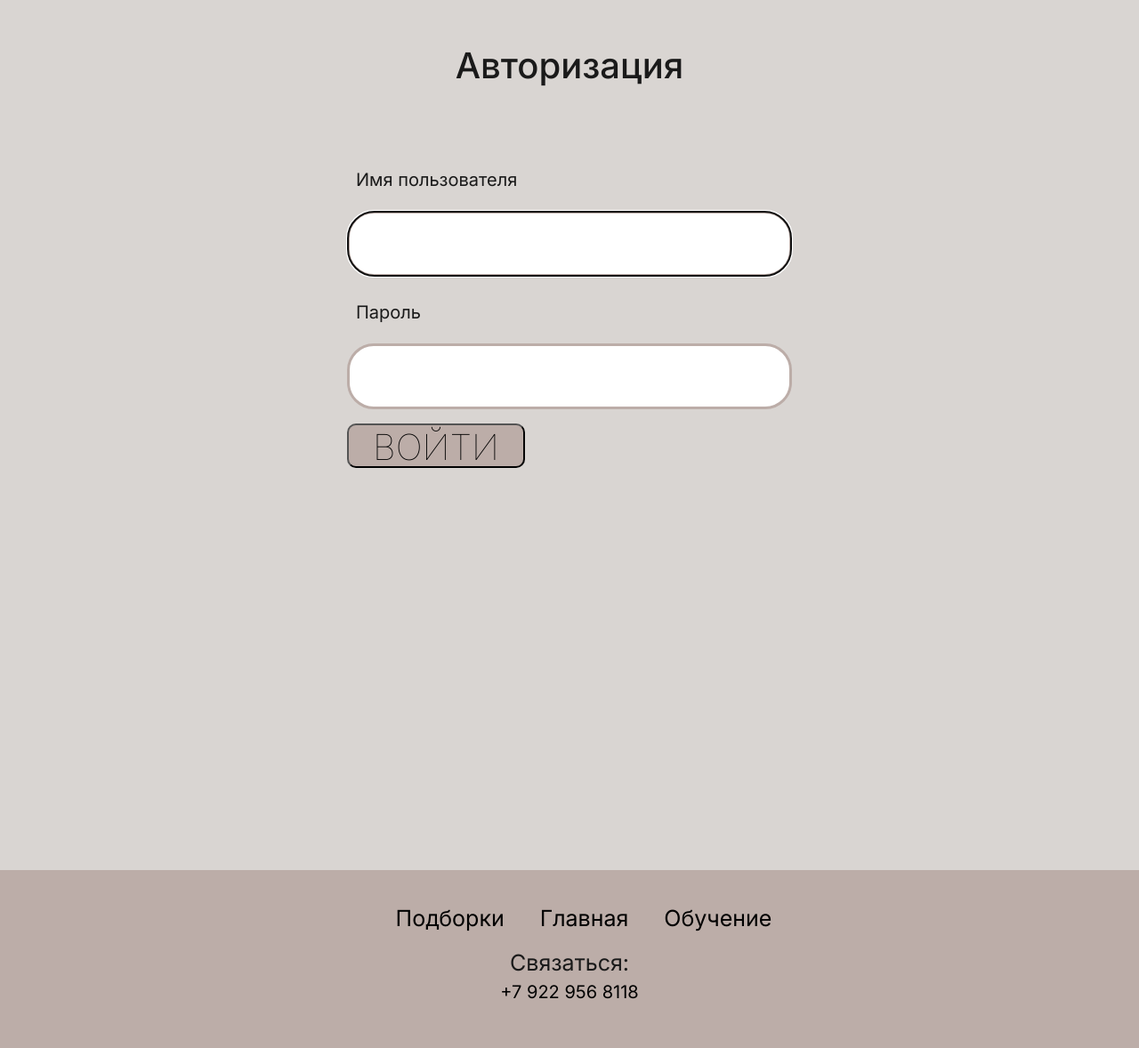
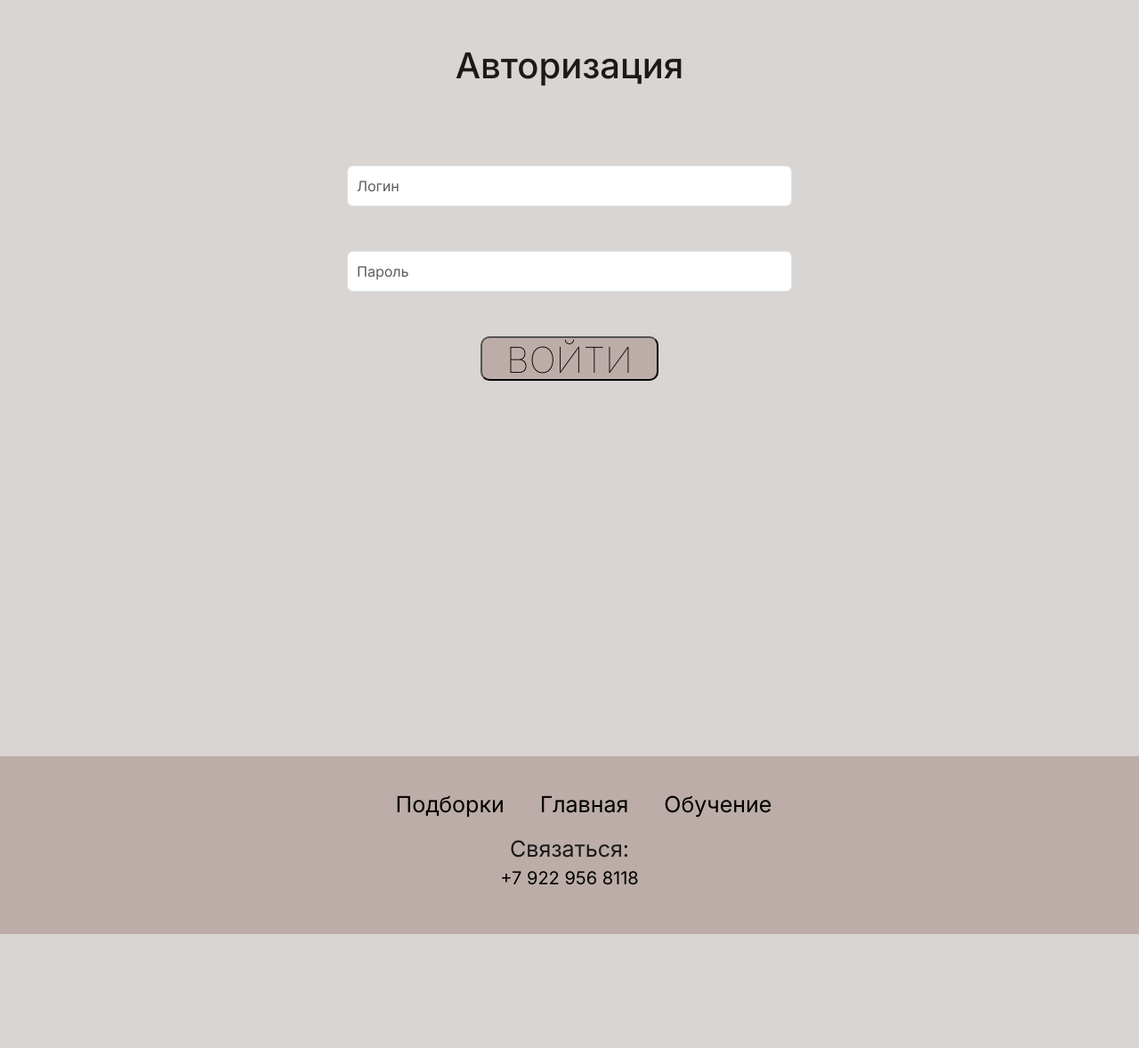
Before and after one commit to mariaemel/Miike, a Django app: page /users/login/?next=/users/profile/edit/ in a window 1280 px wide. Shown: the part 74-1252 px from the top of the page at 89% size. After the commit the page ends 1124 px from the top, so only its background shows below. Run offline with Django 5.2, Linux system fonts and the light colour scheme.

Commit message:
register and profile forms

```diff
--- a/main/static/main/css/main.css
+++ b/main/static/main/css/main.css
@@ -656,3 +656,8 @@ input, textarea, select {
     color: black;
     text-decoration: none;
 }
+
+.like-button-1.disabled {
+    opacity: 0.5;
+    pointer-events: none; /* Отключаем кликабельность */
+}
--- a/users/forms.py
+++ b/users/forms.py
@@ -1,13 +1,40 @@
 from django import forms
 from django.contrib.auth import get_user_model
-from django.contrib.auth.forms import UserCreationForm
+from django.contrib.auth.forms import UserCreationForm, AuthenticationForm
 
 from users.models import Profile
 
+class CustomAuthenticationForm(AuthenticationForm):
+    username = forms.CharField(
+        widget=forms.TextInput(attrs={
+            'class': 'form-control',
+            'style': 'width: 100%; margin-bottom: 20px; padding: 10px;',
+            'placeholder': 'Логин'
+        })
+    )
+    password = forms.CharField(
+        widget=forms.PasswordInput(attrs={
+            'class': 'form-control',
+            'style': 'width: 100%; margin-bottom: 20px; padding: 10px;',
+            'placeholder': 'Пароль'
+        })
+    )
 
 class LoginUserForm(forms.Form):
-    username = forms.CharField(label="Логин", widget=forms.TextInput(attrs={'class': 'form-input'}))
-    password = forms.CharField(label="Пароль", widget=forms.PasswordInput(attrs={'class': 'form-input'}))
+    username = forms.CharField(
+        widget=forms.TextInput(attrs={
+            'class': 'form-control',
+            'style': 'width:60%; margin-left:185px; margin-bottom:20px; margin-top:-70px',
+            'placeholder': 'Логин'
+        })
+    )
+    password = forms.CharField(
+        widget=forms.PasswordInput(attrs={
+            'class': 'form-control',
+            'style': 'width:60%; margin-left:185px; margin-bottom:20px',
+            'placeholder': 'Пароль'
+        })
+    )
 
     class Meta:
         model = get_user_model()
@@ -15,9 +42,27 @@ class LoginUserForm(forms.Form):
 
 
 class RegisterUserForm(UserCreationForm):
-    username = forms.CharField(label="Логин", widget=forms.TextInput(attrs={'class': 'form-input'}))
-    password1 = forms.CharField(label="Пароль", widget=forms.PasswordInput(attrs={'class': 'form-input'}))
-    password2 = forms.CharField(label="Повторите пароль", widget=forms.PasswordInput(attrs={'class': 'form-input'}))
+    username = forms.CharField(
+        widget=forms.TextInput(attrs={
+            'class': 'form-control',
+            'style': 'width: 100%; margin-bottom: 20px; padding: 10px;',
+            'placeholder': 'Логин'
+        })
+    )
+    password1 = forms.CharField(
+        widget=forms.PasswordInput(attrs={
+            'class': 'form-control',
+            'style': 'width: 100%; margin-bottom: 20px; padding: 10px;',
+            'placeholder': 'Пароль'
+        })
+    )
+    password2 = forms.CharField(
+        widget=forms.PasswordInput(attrs={
+            'class': 'form-control',
+            'style': 'width: 100%; margin-bottom: 20px; padding: 10px;',
+            'placeholder': 'Повторите пароль'
+        })
+    )
 
     class Meta:
         model = get_user_model()
@@ -28,11 +73,22 @@ class RegisterUserForm(UserCreationForm):
             'last_name': 'Фамилия',
         }
         widgets = {
-            'email': forms.TextInput(attrs={'class': 'form-input'}),
-            'first_name': forms.TextInput(attrs={'class': 'form-input'}),
-            'last_name': forms.TextInput(attrs={'class': 'form-input'}),
+            'email': forms.TextInput(attrs={
+                'class': 'form-control',
+                'style': 'width: 100%; margin-bottom: 20px; padding: 10px;',
+                'placeholder': 'E-mail'
+            }),
+            'first_name': forms.TextInput(attrs={
+                'class': 'form-control',
+                'style': 'width: 100%; margin-bottom: 20px; padding: 10px;',
+                'placeholder': 'Имя'
+            }),
+            'last_name': forms.TextInput(attrs={
+                'class': 'form-control',
+                'style': 'width: 100%; margin-bottom: 20px; padding: 10px;',
+                'placeholder': 'Фамилия'
+            }),
         }
-
 
     def clean_email(self):
         email = self.cleaned_data['email']
@@ -40,18 +96,58 @@ class RegisterUserForm(UserCreationForm):
             raise forms.ValidationError("Такой E-mail уже существует!")
         return email
 
-
 class ProfileUserForm(forms.ModelForm):
-    first_name = forms.CharField(label="Имя", widget=forms.TextInput(attrs={'class': 'form-input'}))
-    last_name = forms.CharField(label="Фамилия", widget=forms.TextInput(attrs={'class': 'form-input'}))
-    bio = forms.CharField(label="Информация о себе", widget=forms.Textarea(attrs={'class': 'form-input', 'rows': 5, 'style': 'height: 150px;'}), required=False)
-    birth_date = forms.DateField(label="Дата рождения", widget=forms.DateInput(attrs={'class': 'form-input', 'type': 'date'}), required=False)
-    avatar = forms.ImageField(label="Аватар", widget=forms.FileInput(attrs={'class': 'form-input'}), required=False)
+    first_name = forms.CharField(
+        label="Имя",
+        widget=forms.TextInput(attrs={
+            'class': 'form-control',
+            'style': 'width:60%; margin-left:185px; margin-bottom:-20px; margin-top:-70px',
+            'placeholder': 'Имя'
+        })
+    )
+    last_name = forms.CharField(
+        label="Фамилия",
+        widget=forms.TextInput(attrs={
+            'class': 'form-control',
+            'style': 'width:60%; margin-left:185px; margin-bottom:-20px',
+            'placeholder': 'Фамилия'
+        })
+    )
+    bio = forms.CharField(
+        label="Информация о себе",
+        widget=forms.Textarea(attrs={
+            'class': 'form-control',
+            'style': 'width:60%; margin-left:185px; margin-bottom:-20px; height: 150px;',
+            'placeholder': 'Информация о себе'
+        }),
+        required=False
+    )
+    birth_date = forms.DateField(
+        label="Дата рождения",
+        widget=forms.DateInput(attrs={
+            'class': 'form-control',
+            'style': 'width:60%; margin-left:185px; margin-bottom:-20px',
+            'type': 'date',
+            'placeholder': 'Дата рождения'
+        }),
+        required=False
+    )
+    avatar = forms.ImageField(
+        label="Аватар",
+        widget=forms.FileInput(attrs={
+            'class': 'form-control',
+            'style': 'width:60%; margin-left:185px; margin-bottom:-20px',
+            'placeholder': 'Загрузите аватар'
+        }),
+        required=False
+    )
 
     class Meta:
         model = Profile
-        fields = ['avatar', 'bio', 'birth_date']
+        fields = ['first_name', 'last_name', 'avatar', 'bio', 'birth_date']
         labels = {
+            'first_name': 'Имя',
+            'last_name': 'Фамилия',
             'avatar': 'Аватар',
             'bio': 'Информация о себе',
             'birth_date': 'Дата рождения',
--- a/users/templates/users/login.html
+++ b/users/templates/users/login.html
@@ -1,17 +1,18 @@
 {% extends 'main/layout.html' %}
 
 {% block content %}
-<div class="login">
-<h1>Авторизация</h1>
-
-<form method="post">
-    {% csrf_token %}
-    <div class="form-error">{{ form.non_field_errors }}</div>
-    {% for f in form %}
-    <p><label class="form-label" for="{{ f.id_for_label }}">{{ f.label }}</label>{{ f }}</p>
-    <div class="form-error">{{ f.errors }}</div>
-    {% endfor %}
-    <p><button type="submit">Войти</button></p>
-</form>
+<div class="login" style="display: flex; justify-content: center; align-items: center; flex-direction: column; height: 100vh;">
+    <h1>Авторизация</h1>
+    <form method="post" style="width: 60%; max-width: 500px;">
+        {% csrf_token %}
+        <div class="form-error">{{ form.non_field_errors }}</div>
+        {% for field in form %}
+            <div style="margin-bottom: 50px;">{{ field }}</div>
+            <div class="form-error">{{ field.errors }}</div>
+        {% endfor %}
+        <div style="text-align: center;">
+            <button type="submit">Войти</button>
+        </div>
+    </form>
 </div>
 {% endblock %}
--- a/users/views.py
+++ b/users/views.py
@@ -8,12 +8,12 @@ from django.views.generic import UpdateView, CreateView, View, DetailView, ListV
 from django.http import Http404, HttpResponseRedirect
 from django.shortcuts import get_object_or_404
 from main.models import Publications
-from .forms import ProfileUserForm, RegisterUserForm
+from .forms import ProfileUserForm, RegisterUserForm, CustomAuthenticationForm
 from .models import Profile
 
 
 class LoginUser(LoginView):
-    form_class = AuthenticationForm
+    form_class = CustomAuthenticationForm
     template_name = "users/login.html"
     extra_context = {"title": "Авторизация"}
 
@@ -79,6 +79,8 @@ class ProfileEditView(LoginRequiredMixin, UpdateView):
         user.last_name = form.cleaned_data['last_name']
         if 'avatar' in form.cleaned_data and form.cleaned_data['avatar']:
             profile.avatar = form.cleaned_data['avatar']
+        if 'birth_date' in form.cleaned_data and form.cleaned_data['birth_date']:
+            profile.birth_date = form.cleaned_data['birth_date']
         user.save()
         profile.save()
         return super().form_valid(form)
```
Also changed, not shown: users/templates/users/register.html (+7 -6 lines), db.sqlite3, users/signals.py (line endings or trailing spaces), users/templates/users/profile_edit.html (line endings or trailing spaces).
